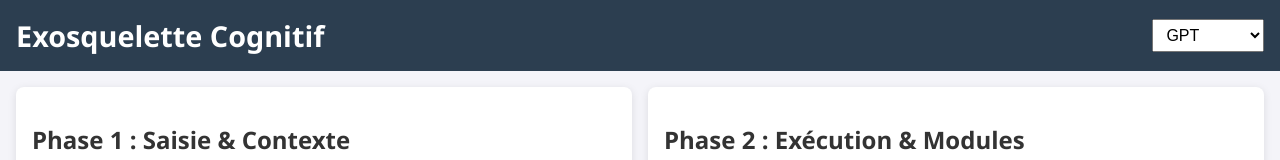
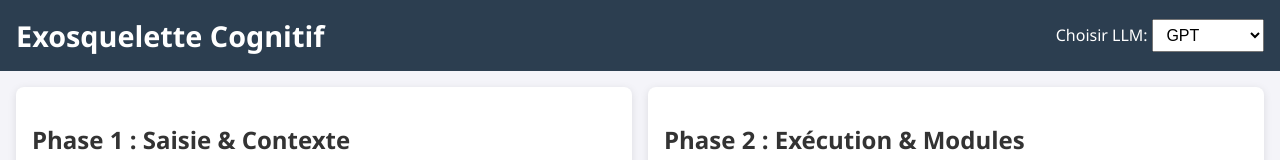
Before and after one commit to b33n-tech/exocog-16, a plain HTML site: page index.html in a window 1280 px wide. Shown: the top 160 px of the page. Drawn offline with Linux system fonts and the light colour scheme.

Commit message:
Update index.html

```diff
--- a/index.html
+++ b/index.html
@@ -9,19 +9,21 @@
   <!-- Barre de titre + LLM -->
   <header>
     <h1>Exosquelette Cognitif</h1>
+    <div class="llm-container">
+      <label for="llmSelect">Choisir LLM:</label>
       <select id="llmSelect">
         <option value="https://chat.openai.com">GPT</option>
         <option value="https://app.perplexity.ai">Perplexity</option>
         <option value="https://www.anthropic.com/claude">Claude</option>
         <option value="https://mistral.ai">Mistral</option>
       </select>
+    </div>
   </header>
 
   <main>
     <!-- Colonne Gauche : Phase 1 -->
     <section class="phase1">
       <h2>Phase 1 : Saisie & Contexte</h2>
-
       <div class="input-task">
         <input type="text" id="taskInput" placeholder="Nouvelle tâche…">
         <button id="addBtn">Ajouter</button>
@@ -41,7 +43,6 @@
     <!-- Colonne Droite : Phase 2 -->
     <section class="phase2">
       <h2>Phase 2 : Exécution & Modules</h2>
-
       <textarea id="jsonPaste" placeholder="Collez ici le JSON du LLM…"></textarea>
       <button id="pushJsonBtn">Charger le Plan</button>
 
```
Lines whose indentation alone changed are shown as unchanged.
